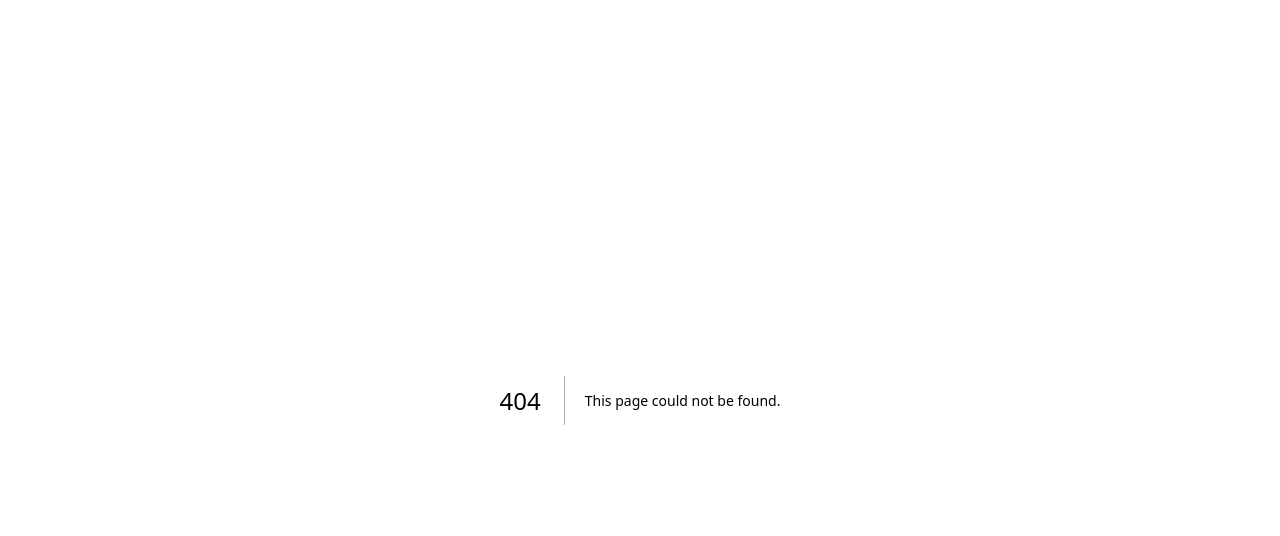
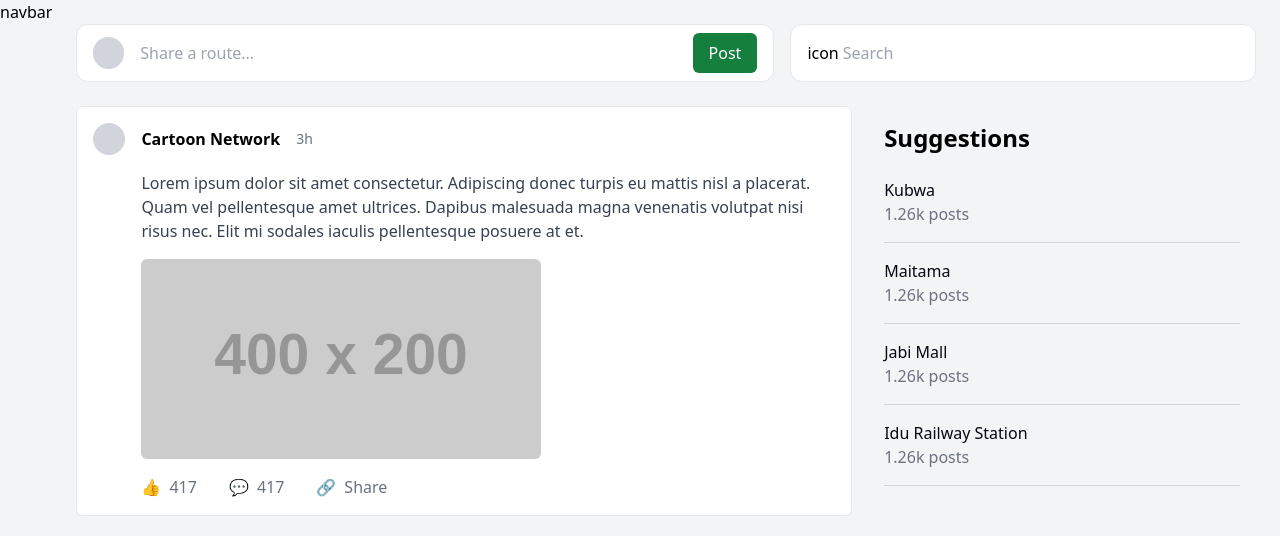
Before and after one commit to Sotonye0808/along-app, a Next.js app: page /components/Dashboard in a window 1280 px wide. Before the commit this address had no page. Shown: the top 536 px of the page. Built offline with nearby package versions, Linux system fonts and the light colour scheme.

Commit message:
leverage app router of next js for navigation upon login / dashboard

```diff
--- /dev/null
+++ b/src/app/components/Dashboard/page.tsx
@@ -0,0 +1,38 @@
+import React from "react";
+import ShareRoute from "./ShareRoute";
+import SearchBar from "./SearchBar";
+import Navbar from "./Navbar";
+import MainPanel from "./MainPanel";
+import SuggestionsPanel from "./SuggestionsPanel";
+
+const Dashboard = () => {
+	return (
+		<div className="flex bg-gray-100">
+			{/* Sidebar Navigation */}
+			<div className="bg-transparent">
+				<Navbar />
+			</div>
+
+			{/* Main Content */}
+			<div className="flex-1 p-6">
+				{/* Top Bar */}
+				<div className="flex justify-between items-center mb-6">
+					<ShareRoute />
+					<SearchBar />
+				</div>
+
+				{/* Main Panel */}
+				<div className="flex">
+					<div className="w-4/6 mr-4">
+						<MainPanel />
+					</div>
+					<div className="w-2/6">
+						<SuggestionsPanel />
+					</div>
+				</div>
+			</div>
+		</div>
+	);
+};
+
+export default Dashboard;
```
